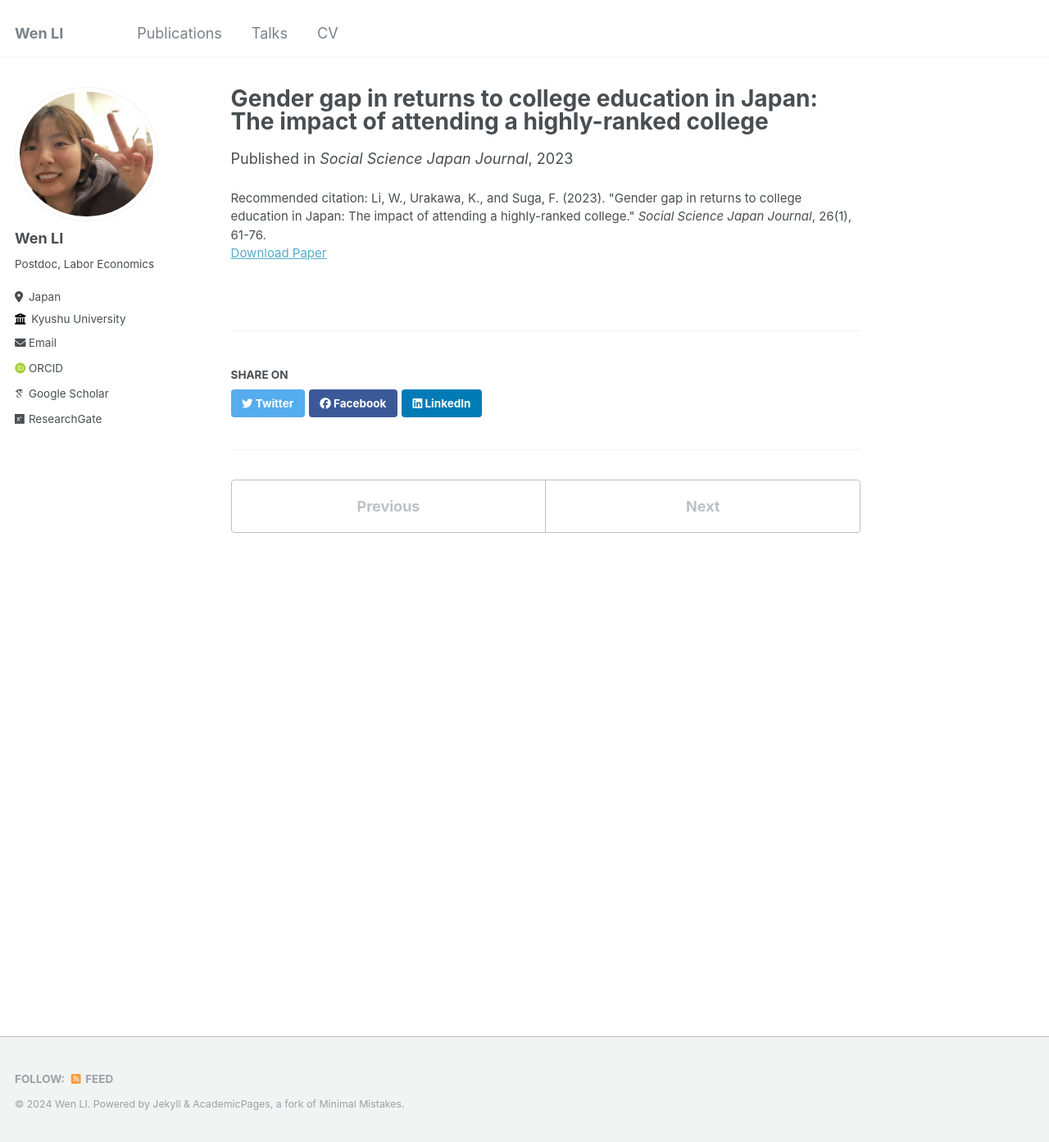
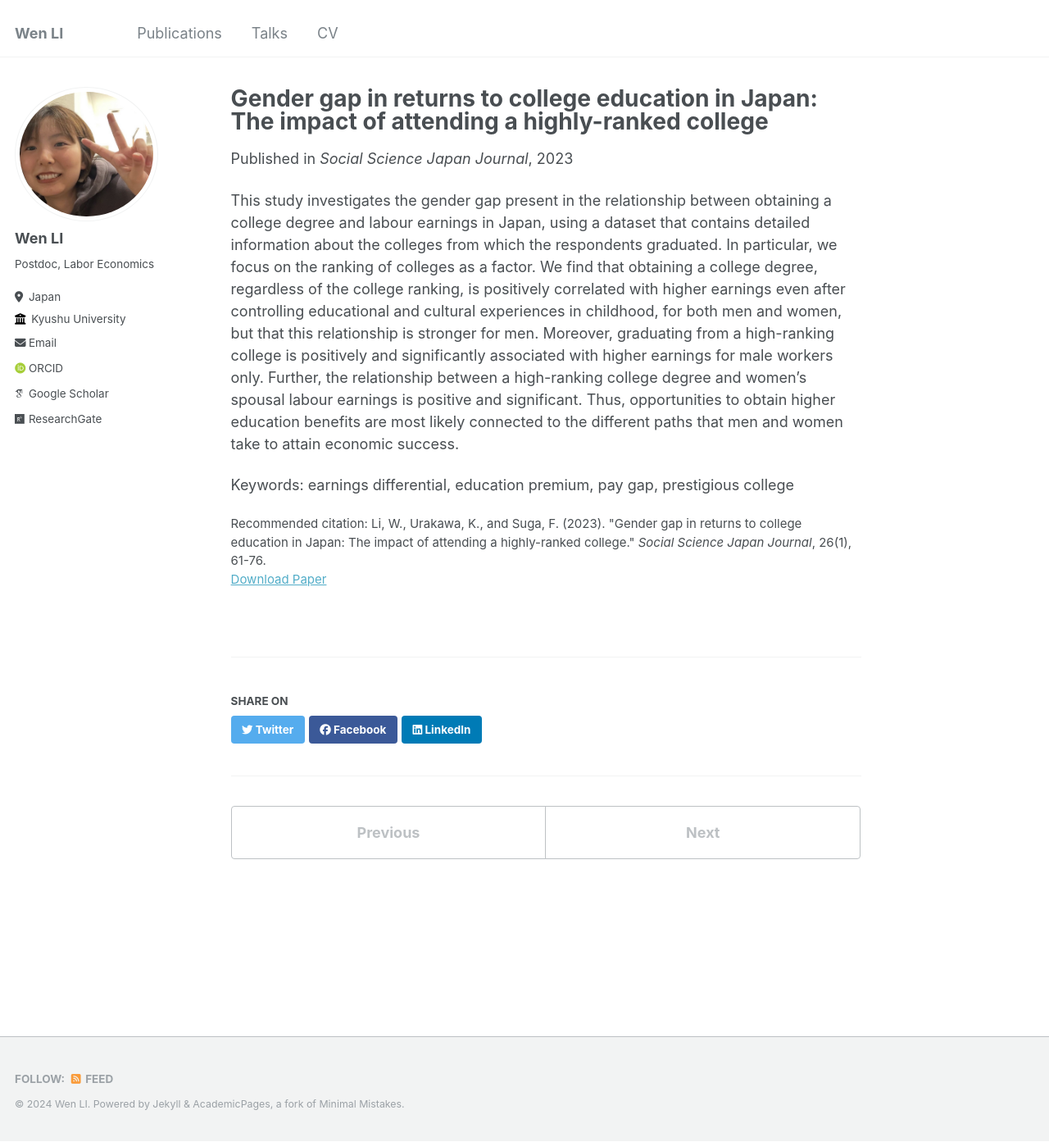
Before and after one commit to wenli-econ/wenli-econ.github.io, a Jekyll site: the page built from _publications/2023-03-25-Gender gap in returns to college education in Japan-number-3.md, in a window 1280 px wide and 1393 px high. Shown: the whole window at 82% size. Built offline with Jekyll 4.4.1, drawn with Linux system fonts in a browser that asks for light colours; some web fonts are replaced.

Commit message:
Update 2023-03-25-Gender gap in returns to college education in Japan-number-3.md

```diff
--- a/_publications/2023-03-25-Gender gap in returns to college education in Japan-number-3.md
+++ b/_publications/2023-03-25-Gender gap in returns to college education in Japan-number-3.md
@@ -8,6 +8,6 @@ paperurl: 'https://academic.oup.com/ssjj/article-abstract/26/1/61/7085995?redire
 citation: 'Li, W., Urakawa, K., and Suga, F. (2023). "Gender gap in returns to college education in Japan: The impact of attending a highly-ranked college." <i>Social Science Japan Journal</i>, 26(1), 61-76.'
 ---
 
-<!-- This study investigates the gender gap present in the relationship between obtaining a college degree and labour earnings in Japan, using a dataset that contains detailed information about the colleges from which the respondents graduated. In particular, we focus on the ranking of colleges as a factor. We find that obtaining a college degree, regardless of the college ranking, is positively correlated with higher earnings even after controlling educational and cultural experiences in childhood, for both men and women, but that this relationship is stronger for men. Moreover, graduating from a high-ranking college is positively and significantly associated with higher earnings for male workers only. Further, the relationship between a high-ranking college degree and women’s spousal labour earnings is positive and significant. Thus, opportunities to obtain higher education benefits are most likely connected to the different paths that men and women take to attain economic success. -->
+This study investigates the gender gap present in the relationship between obtaining a college degree and labour earnings in Japan, using a dataset that contains detailed information about the colleges from which the respondents graduated. In particular, we focus on the ranking of colleges as a factor. We find that obtaining a college degree, regardless of the college ranking, is positively correlated with higher earnings even after controlling educational and cultural experiences in childhood, for both men and women, but that this relationship is stronger for men. Moreover, graduating from a high-ranking college is positively and significantly associated with higher earnings for male workers only. Further, the relationship between a high-ranking college degree and women’s spousal labour earnings is positive and significant. Thus, opportunities to obtain higher education benefits are most likely connected to the different paths that men and women take to attain economic success.
 
-<!-- Keywords: Earnings differential, Education premium, Pay gap, Prestigious college -->
+Keywords: earnings differential, education premium, pay gap, prestigious college
```
